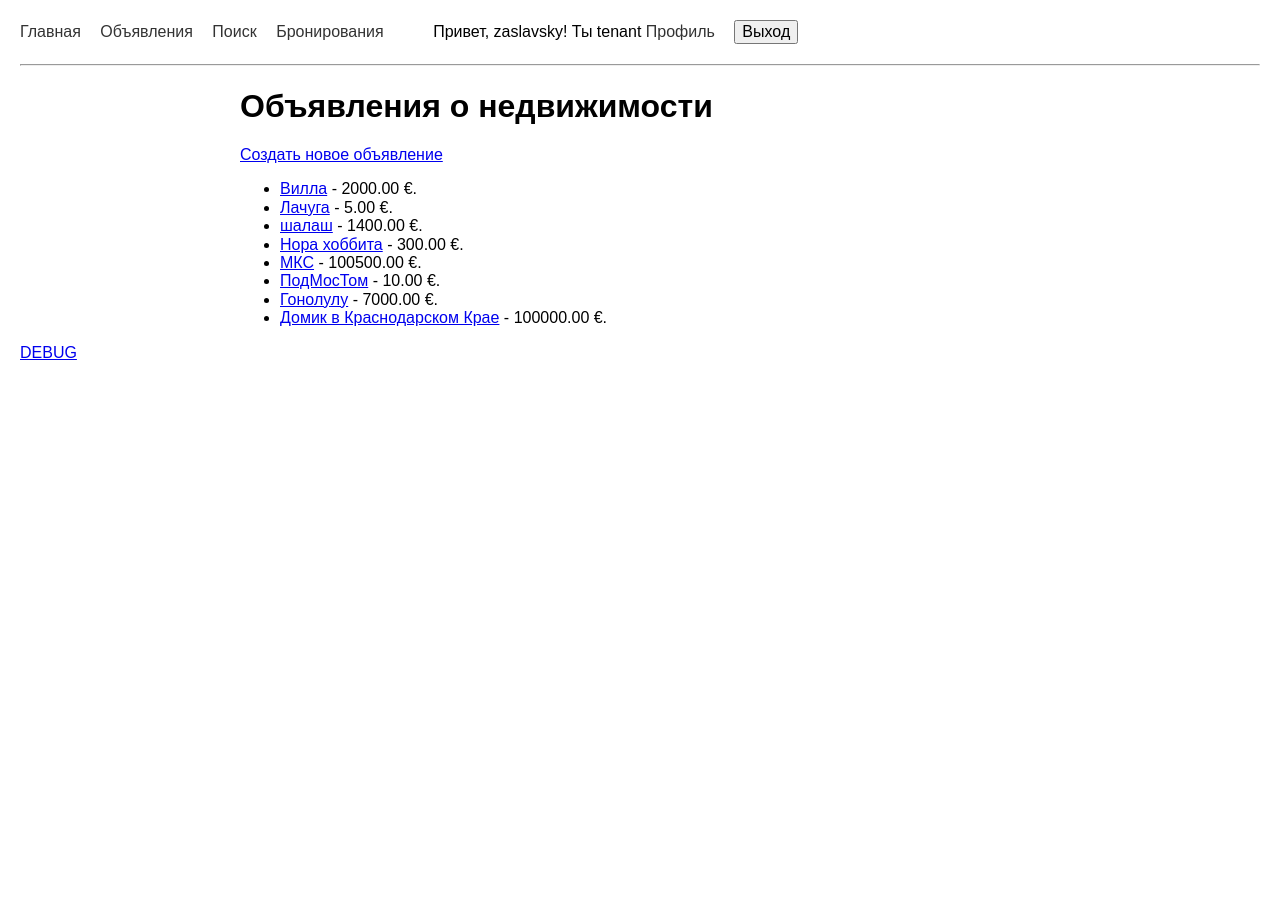
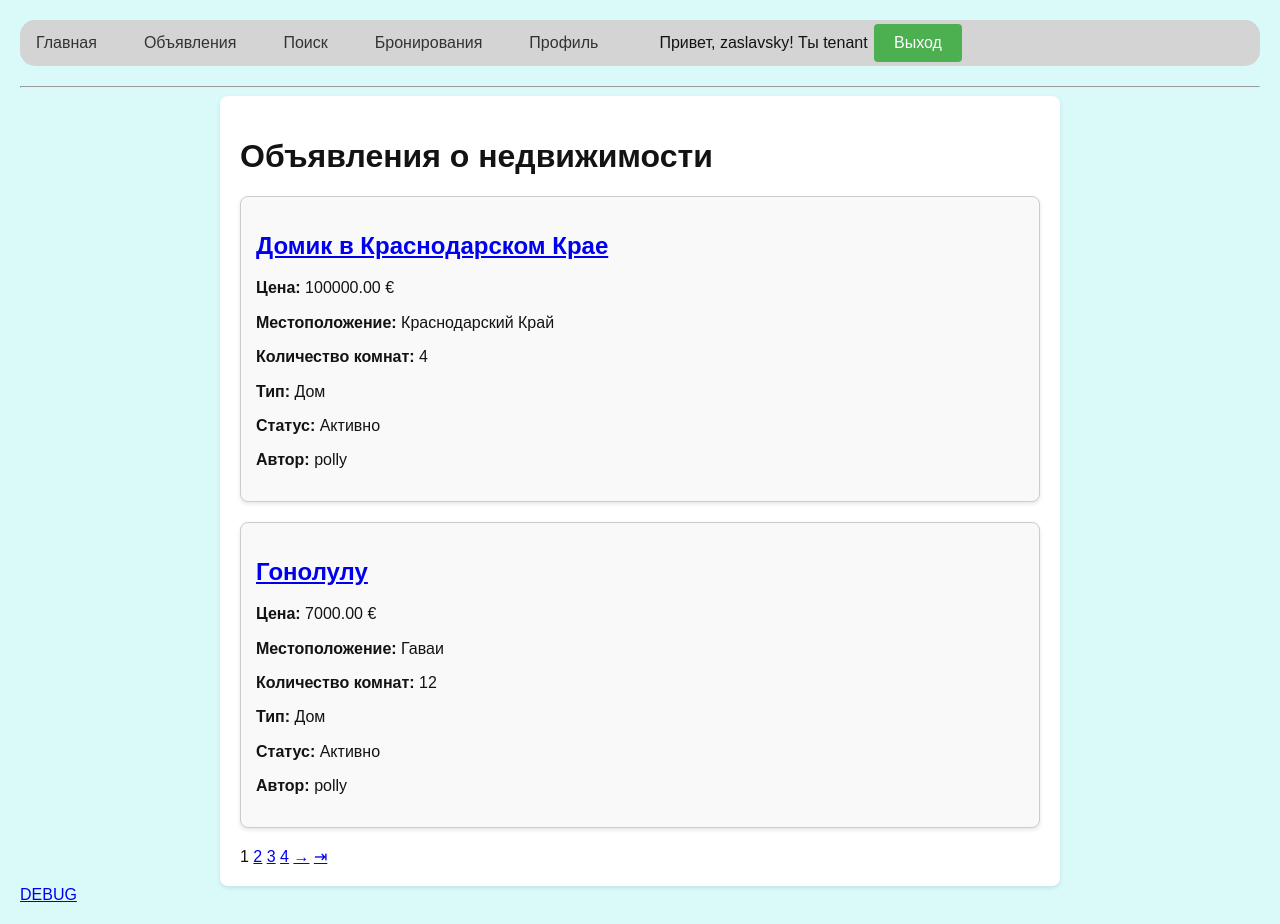
Before and after one commit to zaslavsky/immo, a Django app: page /listings/ in a window 1280 px wide. Before the commit the page ends 360 px from the top, so only its background shows below. Run offline with Django 5.2, Linux system fonts and the light colour scheme; a user stored in the database is signed in; data comes from the database, SQL or seed files in the repository; both versions use the stored data as it was after the commit.

Commit message:
another push forward

```diff
--- a/bookings/views.py
+++ b/bookings/views.py
@@ -13,7 +13,8 @@ class BookingListView(LoginRequiredMixin, ListView):
     context_object_name = 'bookings'
 
     def get_queryset(self):
-        # Теперь request.user гарантированно авторизован
+        if self.request.user.role == 'landlord':
+            return Booking.objects.filter(listing__owner=self.request.user)
         return Booking.objects.filter(user=self.request.user)
 
     def post(self, request, *args, **kwargs):
--- a/immo/settings.py
+++ b/immo/settings.py
@@ -122,6 +122,7 @@ USE_TZ = True
 # https://docs.djangoproject.com/en/5.2/howto/static-files/
 
 STATIC_URL = 'static/'
+STATICFILES_DIRS = [BASE_DIR / "static"]
 
 # Default primary key field type
 # https://docs.djangoproject.com/en/5.2/ref/settings/#default-auto-field
--- a/listings/views.py
+++ b/listings/views.py
@@ -8,11 +8,22 @@ from django.contrib.auth.models import Group
 from bookings.forms import BookingForm
 from bookings.models import Booking
 from django.db.models import Q
+from django.core.paginator import Paginator
 
 class ListingListView(ListView):
     model = Listing
     template_name = 'listings/listing_list.html'
     context_object_name = 'listings'
+
+    def get_queryset(self):
+        return super().get_queryset().order_by('-created_at')
+
+    def get_context_data(self, **kwargs):
+        context = super().get_context_data(**kwargs)
+        paginator = Paginator(context['listings'], 2)  # Лимит в 2 объявления на страницу
+        page_number = self.request.GET.get('page')
+        context['page_obj'] = paginator.get_page(page_number)
+        return context
 
 class ListingDetailView(DetailView):
     model = Listing
--- /dev/null
+++ b/static/styles.css
@@ -0,0 +1,115 @@
+body {
+    font-family: Arial, sans-serif;
+    margin: 0;
+    padding: 0;
+    background-color: #dafafa;
+    color: rgb(19, 19, 19);
+}
+
+header {
+    background-color: #4CAF50;
+    color: white;
+    padding: 10px 0;
+    text-align: center;
+}
+
+nav {
+    background-color: #d4d4d4;
+    overflow: hidden;
+    border-radius: 15px;
+}
+
+nav a {
+    float: left;
+    display: block;
+    color: white;
+    text-align: center;
+    padding: 14px 16px;
+    text-decoration: none;
+}
+
+nav a:hover {
+    background-color: #ddd;
+    color: black;
+}
+
+.container {
+    max-width: 800px;
+    margin: 20px auto;
+    padding: 20px;
+    background: white;
+    border-radius: 8px;
+    box-shadow: 0 2px 4px rgba(0, 0, 0, 0.1);
+}
+
+footer {
+    text-align: center;
+    padding: 10px 0;
+    background-color: #333;
+    color: white;
+    position: fixed;
+    bottom: 0;
+    width: 100%;
+}
+
+/* Стили для форм */
+form {
+    margin-bottom: 20px;
+}
+
+.form-group {
+    margin-bottom: 15px;
+}
+
+label {
+    display: block;
+    margin-bottom: 5px;
+    font-weight: bold;
+}
+
+input, textarea, select {
+    width: 100%;
+    padding: 8px;
+    margin-bottom: 10px;
+    border: 1px solid #ccc;
+    border-radius: 4px;
+    box-sizing: border-box;
+}
+
+button {
+    background-color: #4CAF50;
+    color: white;
+    border: none;
+    padding: 10px 20px;
+    text-align: center;
+    text-decoration: none;
+    display: inline-block;
+    font-size: 16px;
+    margin: 4px 2px;
+    cursor: pointer;
+    border-radius: 4px;
+}
+
+button:hover {
+    background-color: #45a049;
+}
+
+.success-message {
+    color: green;
+    font-weight: bold;
+    margin-bottom: 20px;
+}
+
+.errorlist {
+    color: red;
+    margin-bottom: 20px;
+}
+
+.listing-card {
+    border: 1px solid #ccc;
+    border-radius: 8px;
+    padding: 15px;
+    margin-bottom: 20px;
+    background-color: #f9f9f9;
+    box-shadow: 0 2px 4px rgba(0, 0, 0, 0.1);
+}
--- a/templates/base.html
+++ b/templates/base.html
@@ -4,6 +4,8 @@
     <meta charset="UTF-8">
     <title>{% block title %}Система аренды жилья{% endblock %}</title>
     <link rel="stylesheet" href="https://cdnjs.cloudflare.com/ajax/libs/normalize/8.0.1/normalize.css">
+    {% load static %}
+    <link rel="stylesheet" href="{% static 'styles.css' %}">
     <style>
         body { font-family: Arial, sans-serif; margin: 20px; }
         nav { margin-bottom: 20px; }
--- a/templates/listings/listing_detail.html
+++ b/templates/listings/listing_detail.html
@@ -72,7 +72,10 @@
 {% if user.is_authenticated %}
     <form method="post" action="{% url 'review-create-fbv' listing.pk %}">
         {% csrf_token %}
-        {{ review_form.as_p }}
+        {{ review_form.rating.label_tag }}
+        <input type="number" name="rating" id="id_rating" min="0" max="5" required>
+        {{ review_form.comment.label_tag }}
+        {{ review_form.comment }}
         <button type="submit" name="review_submit">Отправить отзыв</button>
     </form>
 {% else %}
--- a/templates/listings/listing_list.html
+++ b/templates/listings/listing_list.html
@@ -3,18 +3,56 @@
 {% block title %}Список объявлений{% endblock %}
 
 {% block content %}
-<h1>Объявления о недвижимости</h1>
-{% if user.is_authenticated %}
-    <p><a href="{% url 'listing-create' %}">Создать новое объявление</a></p>
-{% endif %}
-<ul>
-    {% for listing in listings %}
-        <li>
-            <a href="{% url 'listing-detail' listing.pk %}">{{ listing.title }}</a> -
-            {{ listing.price }} €.
-        </li>
-    {% empty %}
-        <li>Нет доступных объявлений.</li>
-    {% endfor %}
-</ul>
+<div class="listings-container">
+    <h1>Объявления о недвижимости</h1>
+    {% if user.is_authenticated and user.role == 'landlord' %}
+        <p><a href="{% url 'listing-create' %}" class="btn btn-primary">Создать новое объявление</a></p>
+    {% endif %}
+    <div class="listings">
+        {% for listing in page_obj %}
+            <div class="listing-card">
+                <h2><a href="{% url 'listing-detail' listing.pk %}">{{ listing.title }}</a></h2>
+                <p><strong>Цена:</strong> {{ listing.price }} €</p>
+                <p><strong>Местоположение:</strong> {{ listing.location }}</p>
+                <p><strong>Количество комнат:</strong> {{ listing.rooms }}</p>
+                <p><strong>Тип:</strong> {{ listing.get_property_type_display }}</p>
+                <p><strong>Статус:</strong> {{ listing.get_status_display }}</p>
+                <p><strong>Автор:</strong> {{ listing.owner.username }}</p>
+                {% if user.is_authenticated and user == listing.owner %}
+                    <p>
+                        <a href="{% url 'listing-update' listing.pk %}" class="btn btn-secondary">Редактировать</a>
+                        <a href="{% url 'listing-delete' listing.pk %}" class="btn btn-danger">Удалить</a>
+                    </p>
+                {% endif %}
+            </div>
+        {% empty %}
+            <p>Нет доступных объявлений.</p>
+        {% endfor %}
+    </div>
+    <div class="pagination">
+        <span class="step-links">
+            {% if page_obj.has_previous %}
+                <a href="?page=1">⇤</a>
+                <a href="?page={{ page_obj.previous_page_number }}">←</a>
+            {% endif %}
+
+            {% for num in page_obj.paginator.page_range %}
+                {% if num == page_obj.number %}
+                    <span class="current">{{ num }}</span>
+                {% elif num > page_obj.number|add:"-3" and num < page_obj.number|add:"3" %}
+                    <a href="?page={{ num }}">{{ num }}</a>
+                {% elif num == 1 or num == page_obj.paginator.num_pages %}
+                    <a href="?page={{ num }}">{{ num }}</a>
+                {% elif num == page_obj.number|add:"-3" or num == page_obj.number|add:"3" %}
+                    ...
+                {% endif %}
+            {% endfor %}
+
+            {% if page_obj.has_next %}
+                <a href="?page={{ page_obj.next_page_number }}">→</a>
+                <a href="?page={{ page_obj.paginator.num_pages }}">⇥</a>
+            {% endif %}
+        </span>
+    </div>
+</div>
 {% endblock content %}
```
Also changed, not shown: search/views.py (+8 -0 lines), templates/bookings/booking_list.html (+13 -4 lines), templates/search/listing_search.html (+38 -8 lines), db.sqlite3, listings/templatetags/custom_filters.py (added).
